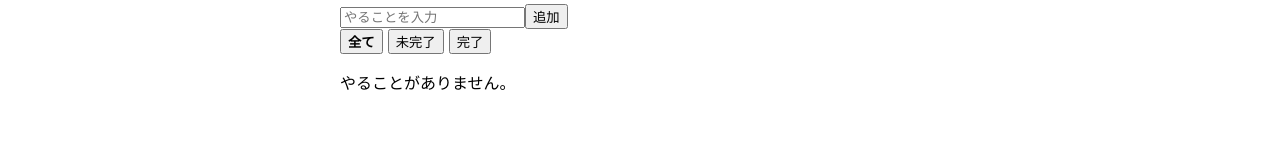
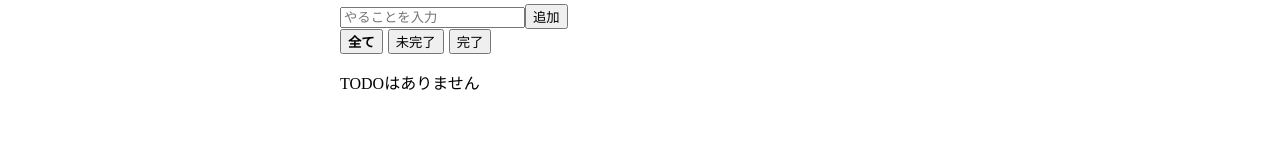
Before and after one commit to o-tsumuro/react-todo-app, a React (Vite) app: page / in a window 1280 px wide. Shown: the part 142-302 px from the top of the page. Built offline with nearby package versions, Linux system fonts and the light colour scheme.

Commit message:
TodoList.jsx - onEdit 追加

```diff
--- a/src/components/TodoList.jsx
+++ b/src/components/TodoList.jsx
@@ -1,16 +1,19 @@
 import TodoItem from './TodoItem';
 
-function TodoList({ todos, onToggle, onDelete }) {
-  if (todos.length === 0) return <p>やることがありません。</p>;
+function TodoList({ todos, onToggle, onDelete, onEdit }) {
+  if (todos.length === 0) {
+    return <p>TODOはありません</p>;
+  }
 
   return (
-    <ul>
+    <ul style={{ padding: 0, listStyle: 'none' }}>
       {todos.map(todo => (
         <TodoItem
           key={todo.id}
           todo={todo}
           onToggle={onToggle}
           onDelete={onDelete}
+          onEdit={onEdit}
         />
       ))}
     </ul>
```
